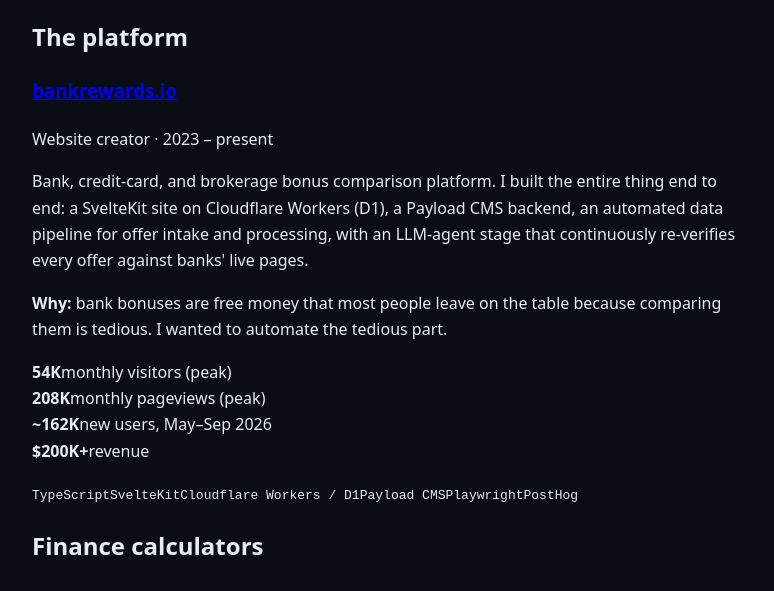
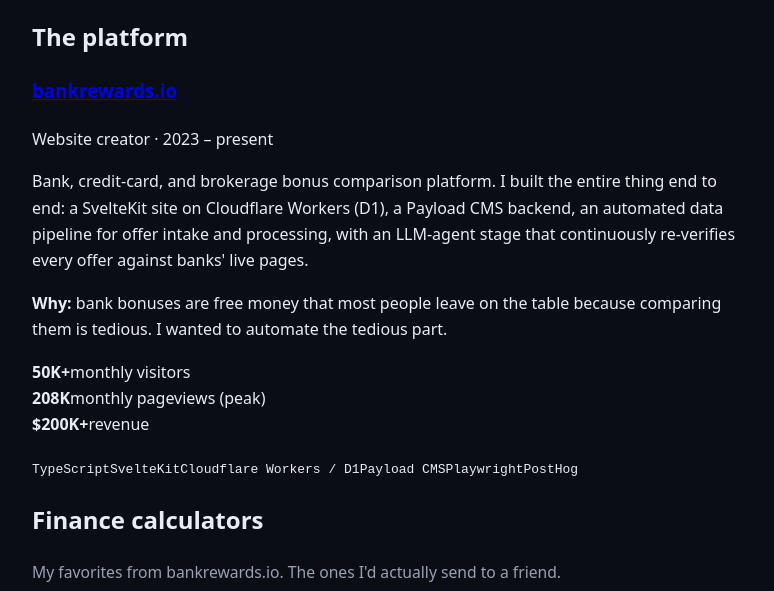
Before and after one commit to bryanjlim/bryanlim.me, an Astro site: page /projects in a window 1280 px wide. Shown: the part 194-785 px from the top of the page, without its empty margins (252-1026 px from the left). Built offline with nearby package versions, Linux system fonts and the light colour scheme; Astro itself is replaced by a stand-in of ours.

Commit message:
bankrewards.io: drop 162K new-users stat, align visitor stat to 50K+ site-wide

```diff
--- a/src/pages/index.astro
+++ b/src/pages/index.astro
@@ -62,7 +62,7 @@
       </div>
       <p>Bank, credit-card, and brokerage bonus comparison platform, built end to end: SvelteKit site on Cloudflare Workers (D1), a Payload CMS backend, an automated data pipeline for offer intake and processing, with an LLM-agent stage that continuously re-verifies offers against banks' live pages.</p>
       <div class="stats">
-        <div class="stat"><b>54K</b><span>monthly visitors (peak)</span></div>
+        <div class="stat"><b>50K+</b><span>monthly visitors</span></div>
         <div class="stat"><b>208K</b><span>monthly pageviews (peak)</span></div>
         <div class="stat"><b>$200K+</b><span>revenue</span></div>
       </div>
--- a/src/pages/projects.astro
+++ b/src/pages/projects.astro
@@ -44,9 +44,8 @@
       <p>Bank, credit-card, and brokerage bonus comparison platform. I built the entire thing end to end: a SvelteKit site on Cloudflare Workers (D1), a Payload CMS backend, an automated data pipeline for offer intake and processing, with an LLM-agent stage that continuously re-verifies every offer against banks' live pages.</p>
       <p class="why"><b>Why:</b> bank bonuses are free money that most people leave on the table because comparing them is tedious. I wanted to automate the tedious part.</p>
       <div class="stats">
-        <div class="stat"><b>54K</b><span>monthly visitors (peak)</span></div>
+        <div class="stat"><b>50K+</b><span>monthly visitors</span></div>
         <div class="stat"><b>208K</b><span>monthly pageviews (peak)</span></div>
-        <div class="stat"><b>~162K</b><span>new users, May–Sep 2026</span></div>
         <div class="stat"><b>$200K+</b><span>revenue</span></div>
       </div>
       <p class="stack"><code>TypeScript</code><code>SvelteKit</code><code>Cloudflare Workers / D1</code><code>Payload CMS</code><code>Playwright</code><code>PostHog</code></p>
```
